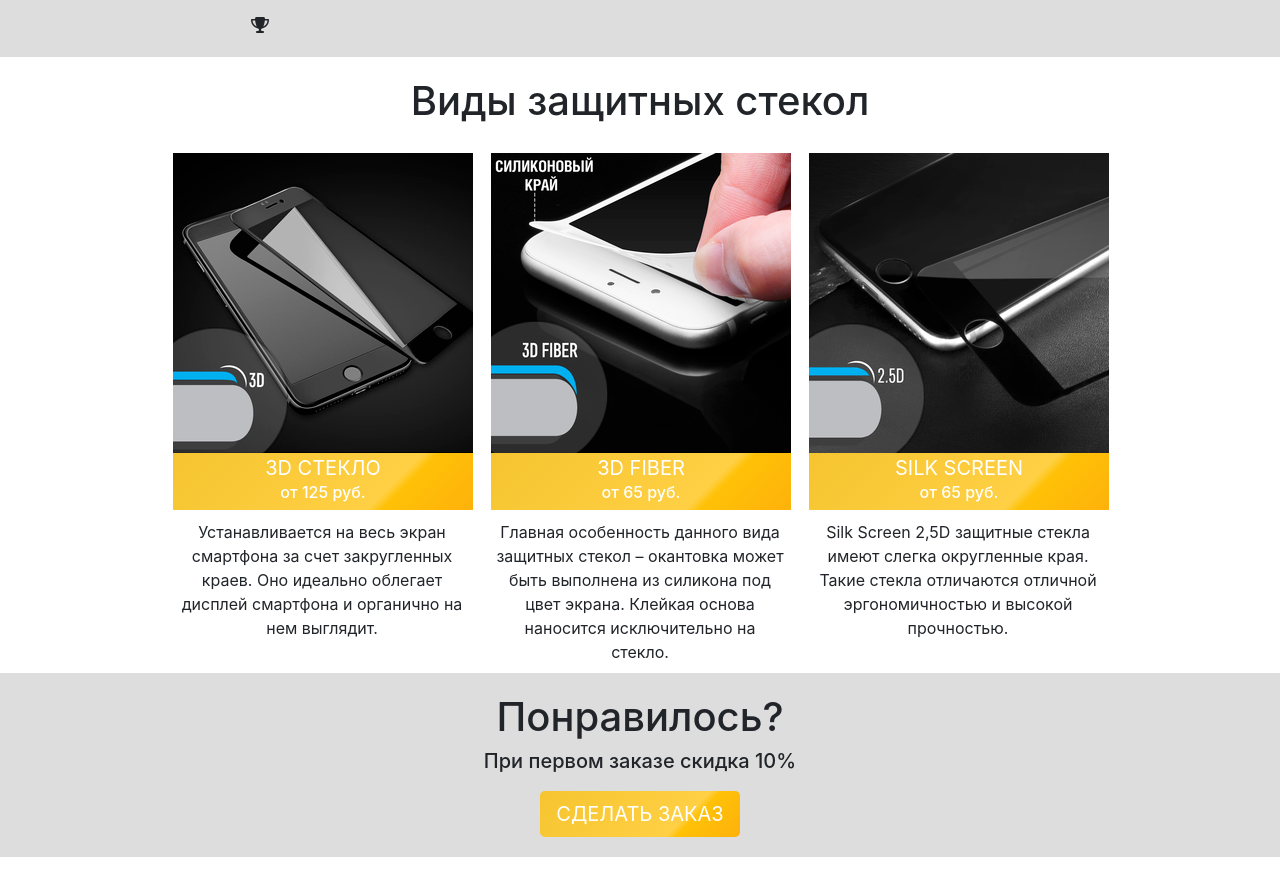
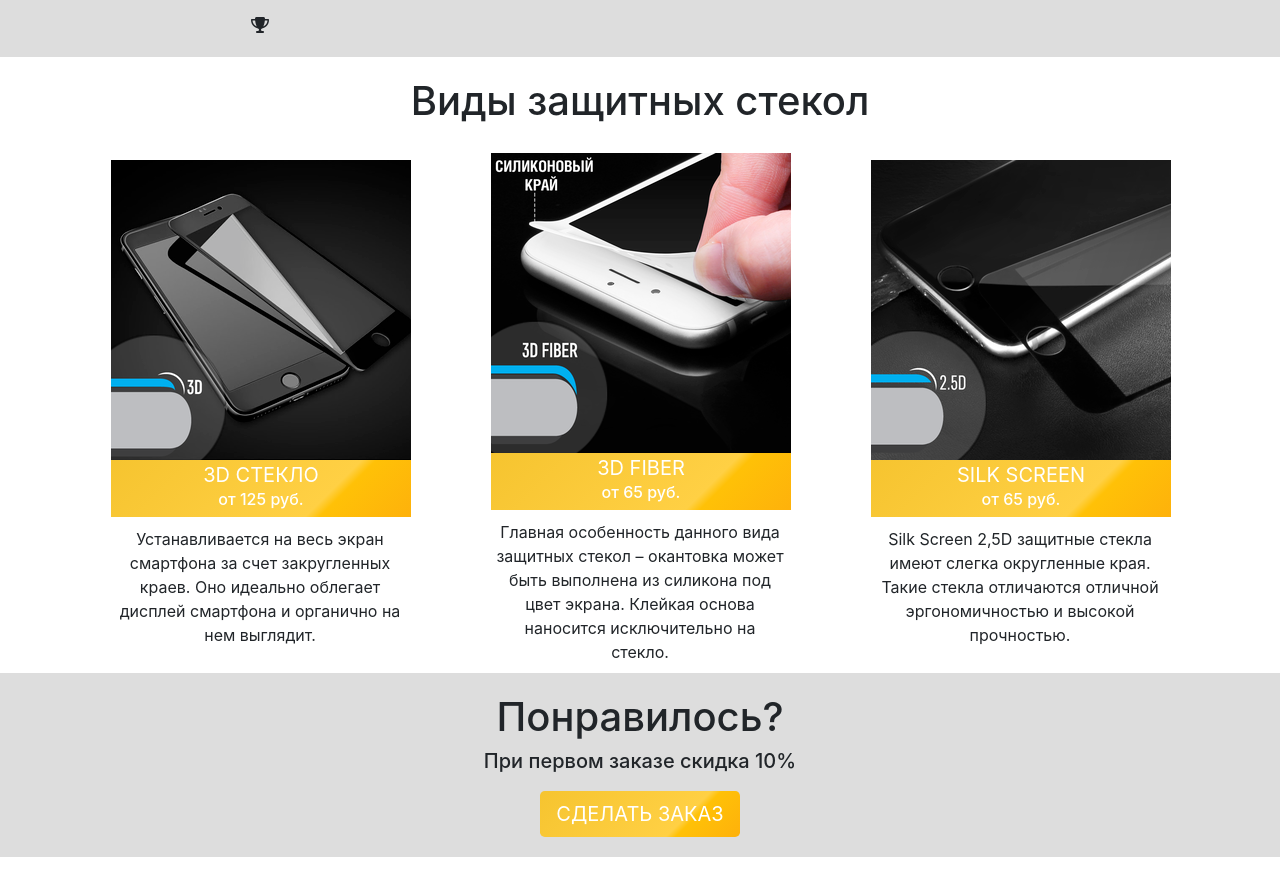
Before and after one commit to Kmiyh/glasstech, a Vue app: page / in a window 1280 px wide. Shown: the part 1700-2570 px from the top of the page. Built offline with nearby package versions, Linux system fonts and the light colour scheme; grey boxes are pictures that could not be loaded.

Commit message:
fix cards margin

```diff
--- a/src/components/Main.vue
+++ b/src/components/Main.vue
@@ -159,9 +159,6 @@ export default {
 .ctr {
   margin-left: 20px;
 }
-.row {
-  display: inline-flex;
-}
 .text {
   padding-right: 5px;
   padding-left: 5px;
@@ -171,6 +168,7 @@ export default {
 .cd {
   max-width: 298px;
   max-height: 520px;
+  margin: auto;
 }
 .carouselExampleControls {
   width: auto;
```
